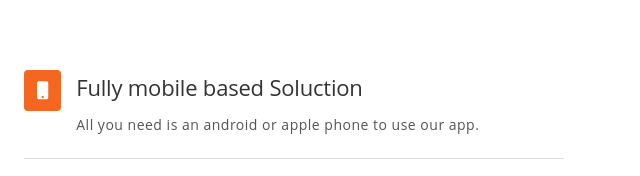
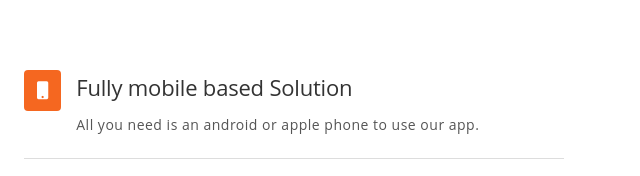
Before and after one commit to cliqright/CQWebsite, a website: page public/index.html in a window 1280 px wide. Shown: the part 977-1153 px from the top of the page, 631-1271 px from the left. Drawn offline with Linux system fonts and the light colour scheme.

Commit message:
Update index.html

```diff
--- a/public/index.html
+++ b/public/index.html
@@ -160,7 +160,7 @@
                                             </button>
                                         </div>
                                         <div class="media-body">
-                                            <h3 class="media-heading">Fully mobile based Soluction</h3>
+                                            <h3 class="media-heading">Fully mobile based Solution</h3>
                                             <p>All you need is an android or apple phone to use our app. </p>
                                         </div>
                                     </div>
```
